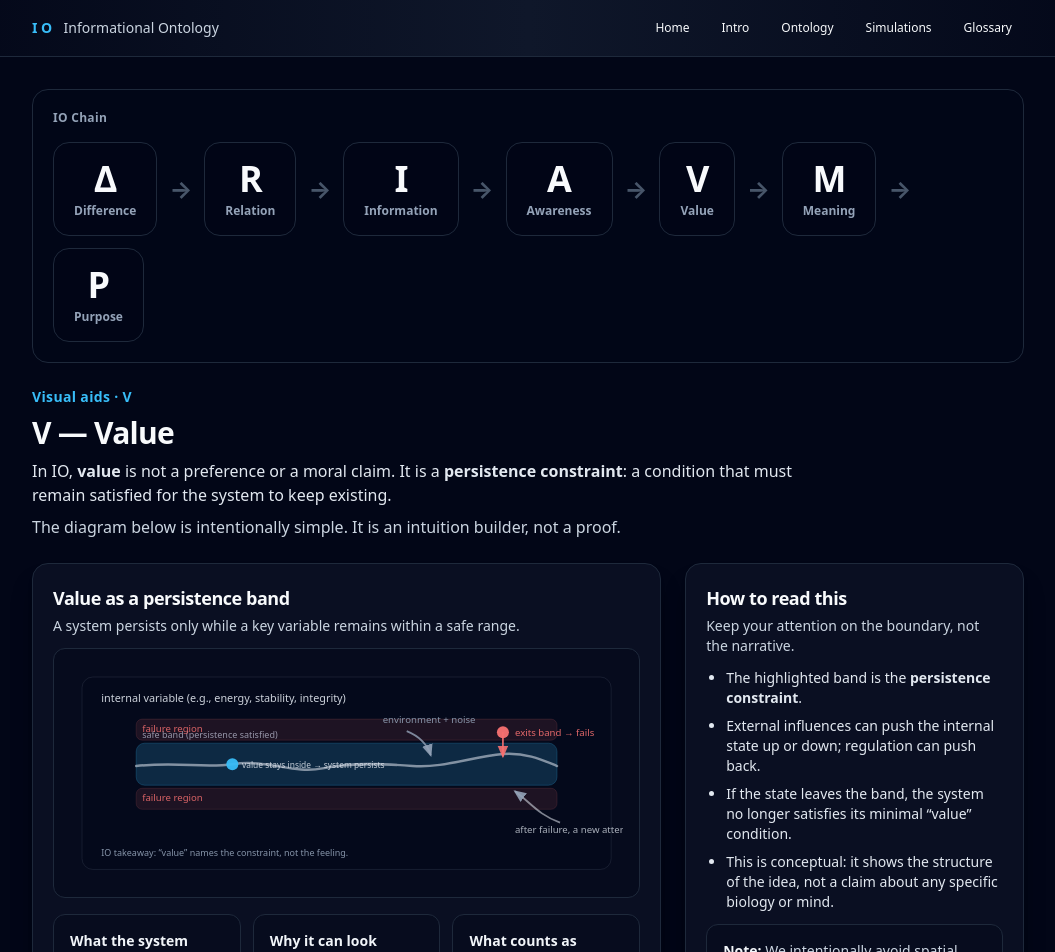
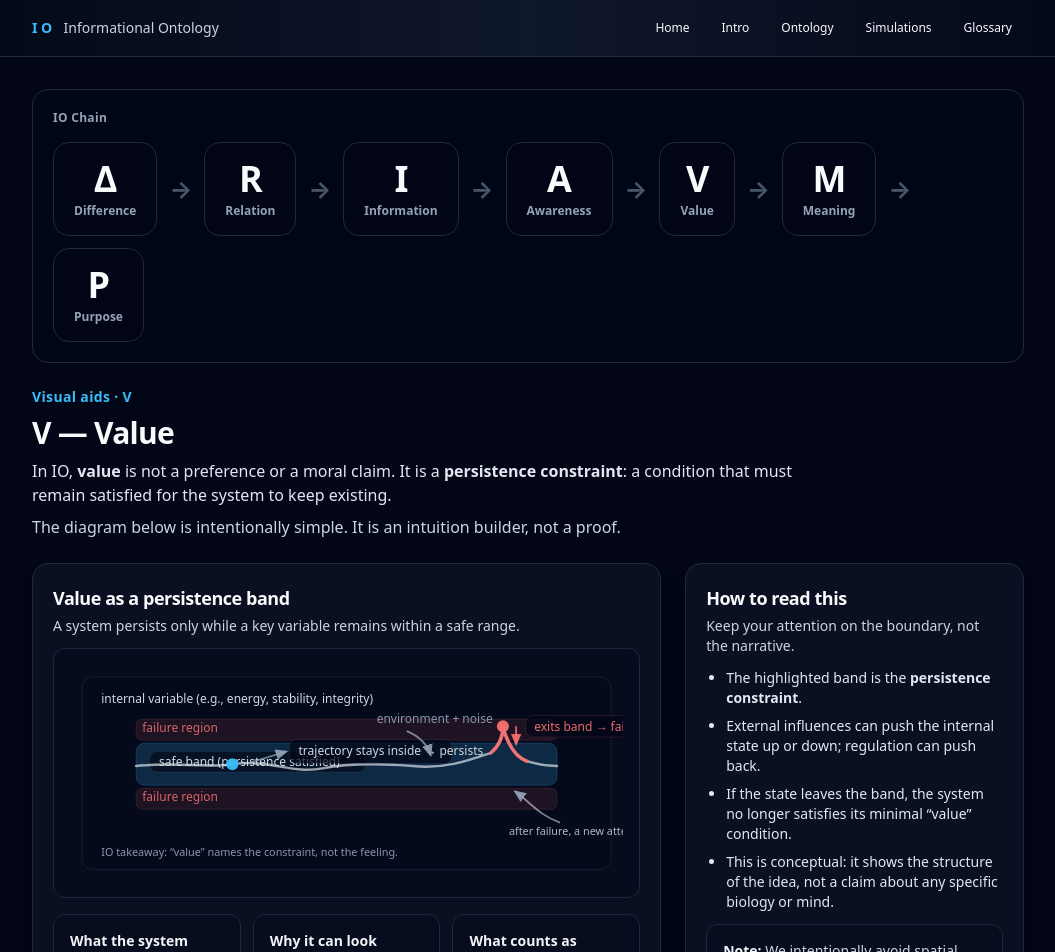
Before and after one commit to MindsEye69/information-ontology-site, a Next.js app: page /simulations/value in a window 1280 px wide. Shown: the top 952 px of the page, without its empty margins (112-1167 px from the left). Built offline with nearby package versions, Linux system fonts and the light colour scheme.

Commit message:
V Diagram Cleanup

```diff
--- a/components/sims/ValueConstraintDiagram.tsx
+++ b/components/sims/ValueConstraintDiagram.tsx
@@ -30,39 +30,65 @@ export default function ValueConstraintDiagram() {
               <rect x="20" y="20" width="880" height="320" rx="18" fill="rgba(2,6,23,0.35)" stroke="rgba(148,163,184,0.22)" />
 
               {/* Axis label */}
-              <text x="52" y="62" fill="rgba(226,232,240,0.9)" fontSize="18" fontFamily="ui-sans-serif, system-ui">
+              <text x="52" y="64" fill="rgba(226,232,240,0.92)" fontSize="20" fontFamily="ui-sans-serif, system-ui">
                 internal variable (e.g., energy, stability, integrity)
               </text>
 
               {/* Band */}
               <rect x="110" y="130" width="700" height="70" rx="14" fill="rgba(56,189,248,0.18)" stroke="rgba(56,189,248,0.35)" />
-              <text x="120" y="122" fill="rgba(148,163,184,0.95)" fontSize="15" fontFamily="ui-sans-serif, system-ui">
+
+              {/* Label the band from the inside (legible at a glance) */}
+              <rect x="132" y="144" width="360" height="34" rx="12" fill="rgba(2,6,23,0.62)" stroke="rgba(148,163,184,0.18)" />
+              <text x="148" y="168" fill="rgba(226,232,240,0.94)" fontSize="20" fontFamily="ui-sans-serif, system-ui">
                 safe band (persistence satisfied)
               </text>
 
               {/* Dangerous zones */}
               <rect x="110" y="90" width="700" height="35" rx="10" fill="rgba(248,113,113,0.10)" stroke="rgba(248,113,113,0.22)" />
               <rect x="110" y="205" width="700" height="35" rx="10" fill="rgba(248,113,113,0.10)" stroke="rgba(248,113,113,0.22)" />
-              <text x="120" y="112" fill="rgba(248,113,113,0.85)" fontSize="16" fontFamily="ui-sans-serif, system-ui">
+              <text x="120" y="112" fill="rgba(248,113,113,0.85)" fontSize="20" fontFamily="ui-sans-serif, system-ui">
                 failure region
               </text>
-              <text x="120" y="227" fill="rgba(248,113,113,0.85)" fontSize="16" fontFamily="ui-sans-serif, system-ui">
+              <text x="120" y="227" fill="rgba(248,113,113,0.85)" fontSize="20" fontFamily="ui-sans-serif, system-ui">
                 failure region
               </text>
 
               {/* Example trace */}
+              {/* Example trajectory: mostly within the band, then a clear boundary-crossing event */}
               <path
-                d="M 110 168 C 180 160, 220 172, 270 165 C 330 156, 370 182, 420 172 C 470 162, 520 164, 570 168 C 620 172, 670 152, 720 148 C 760 145, 790 160, 810 168"
+                d="M 110 168
+                   C 180 160, 220 172, 270 165
+                   C 330 156, 370 182, 420 172
+                   C 470 162, 520 164, 570 168
+                   C 625 174, 670 156, 700 146
+                   C 715 134, 720 118, 720 102
+                   C 720 102, 730 150, 760 160
+                   C 785 168, 800 168, 810 168"
                 fill="none"
-                stroke="rgba(226,232,240,0.55)"
+                stroke="rgba(226,232,240,0.68)"
                 strokeWidth="4"
+                strokeLinecap="round"
+              />
+
+              {/* Make the band violation visually unambiguous by coloring the excursion */}
+              <path
+                d="M 700 146
+                   C 715 134, 720 118, 720 102
+                   C 720 102, 730 150, 760 160"
+                fill="none"
+                stroke="rgba(248,113,113,0.9)"
+                strokeWidth="6"
                 strokeLinecap="round"
               />
 
               {/* Marker (inside band) */}
               <circle cx="270" cy="165" r="10" fill="rgba(56,189,248,0.95)" />
-              <text x="286" y="171" fill="rgba(226,232,240,0.85)" fontSize="14" fontFamily="ui-sans-serif, system-ui">
-                value stays inside → system persists
+
+              {/* Callout label (avoid placing text on top of the trace) */}
+              <path d="M 300 162 L 360 144" fill="none" stroke="rgba(148,163,184,0.7)" strokeWidth="3" markerEnd="url(#arrow)" />
+              <rect x="365" y="124" width="270" height="40" rx="12" fill="rgba(2,6,23,0.72)" stroke="rgba(148,163,184,0.18)" />
+              <text x="380" y="150" fill="rgba(226,232,240,0.92)" fontSize="20" fontFamily="ui-sans-serif, system-ui">
+                trajectory stays inside → persists
               </text>
 
               {/* Disturbance arrow */}
@@ -82,20 +108,21 @@ export default function ValueConstraintDiagram() {
                 strokeWidth="3"
                 markerEnd="url(#arrow)"
               />
-              <text x="520" y="96" fill="rgba(148,163,184,0.9)" fontSize="16" fontFamily="ui-sans-serif, system-ui">
+              <text x="510" y="96" fill="rgba(148,163,184,0.92)" fontSize="20" fontFamily="ui-sans-serif, system-ui">
                 environment + noise
               </text>
 
               {/* Boundary crossing example */}
-              <circle cx="720" cy="112" r="10" fill="rgba(248,113,113,0.95)" />
+              <circle cx="720" cy="102" r="10" fill="rgba(248,113,113,0.95)" />
               <path
-                d="M 720 112 L 720 152"
+                d="M 742 102 L 742 132"
                 fill="none"
                 stroke="rgba(248,113,113,0.9)"
                 strokeWidth="3"
                 markerEnd="url(#arrowRed)"
               />
-              <text x="740" y="118" fill="rgba(248,113,113,0.9)" fontSize="16" fontFamily="ui-sans-serif, system-ui">
+              <rect x="758" y="84" width="170" height="36" rx="12" fill="rgba(2,6,23,0.72)" stroke="rgba(248,113,113,0.24)" />
+              <text x="772" y="109" fill="rgba(248,113,113,0.94)" fontSize="20" fontFamily="ui-sans-serif, system-ui">
                 exits band → fails
               </text>
 
@@ -107,12 +134,12 @@ export default function ValueConstraintDiagram() {
                 strokeWidth="3"
                 markerEnd="url(#arrow)"
               />
-              <text x="740" y="280" fill="rgba(226,232,240,0.75)" fontSize="16" fontFamily="ui-sans-serif, system-ui">
+              <text x="730" y="282" fill="rgba(226,232,240,0.78)" fontSize="18" fontFamily="ui-sans-serif, system-ui">
                 after failure, a new attempt may start
               </text>
 
               {/* Caption */}
-              <text x="52" y="318" fill="rgba(148,163,184,0.9)" fontSize="15" fontFamily="ui-sans-serif, system-ui">
+              <text x="52" y="318" fill="rgba(148,163,184,0.92)" fontSize="18" fontFamily="ui-sans-serif, system-ui">
                 IO takeaway: “value” names the constraint, not the feeling.
               </text>
             </svg>
```
